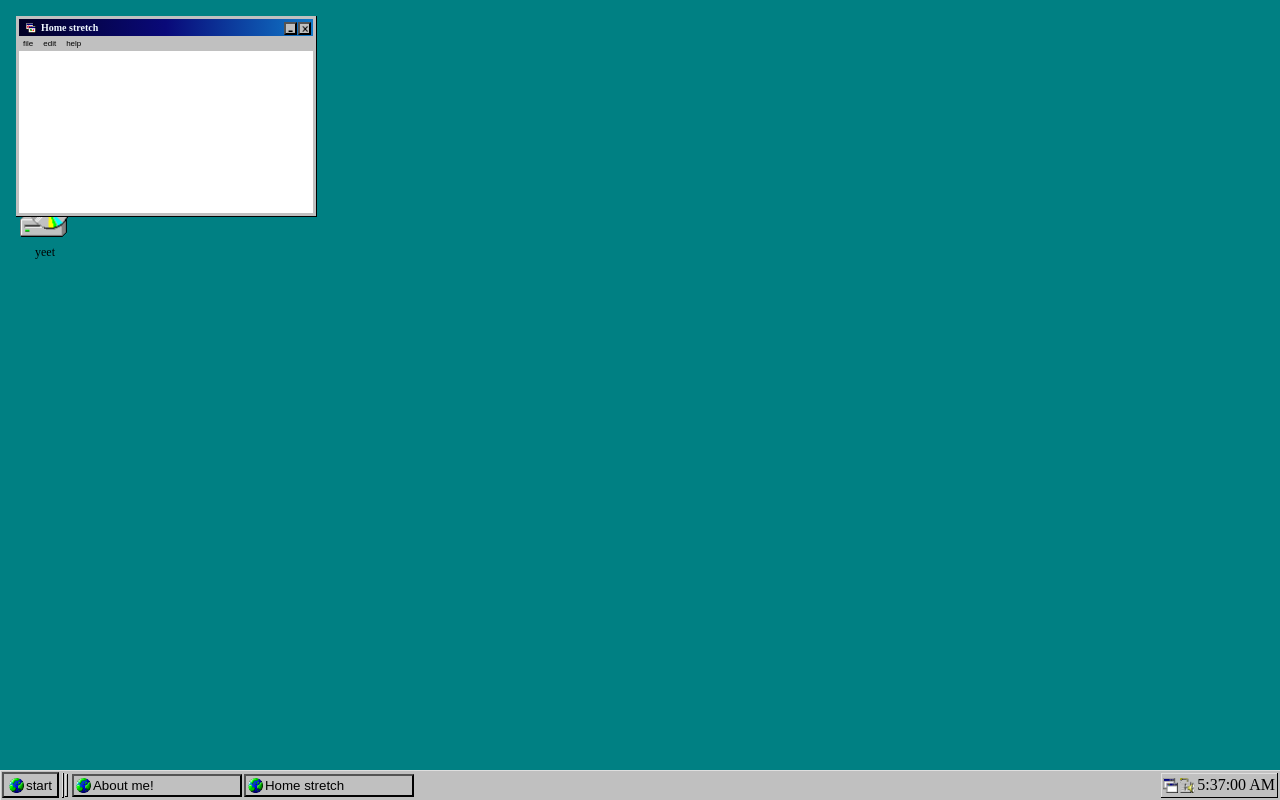
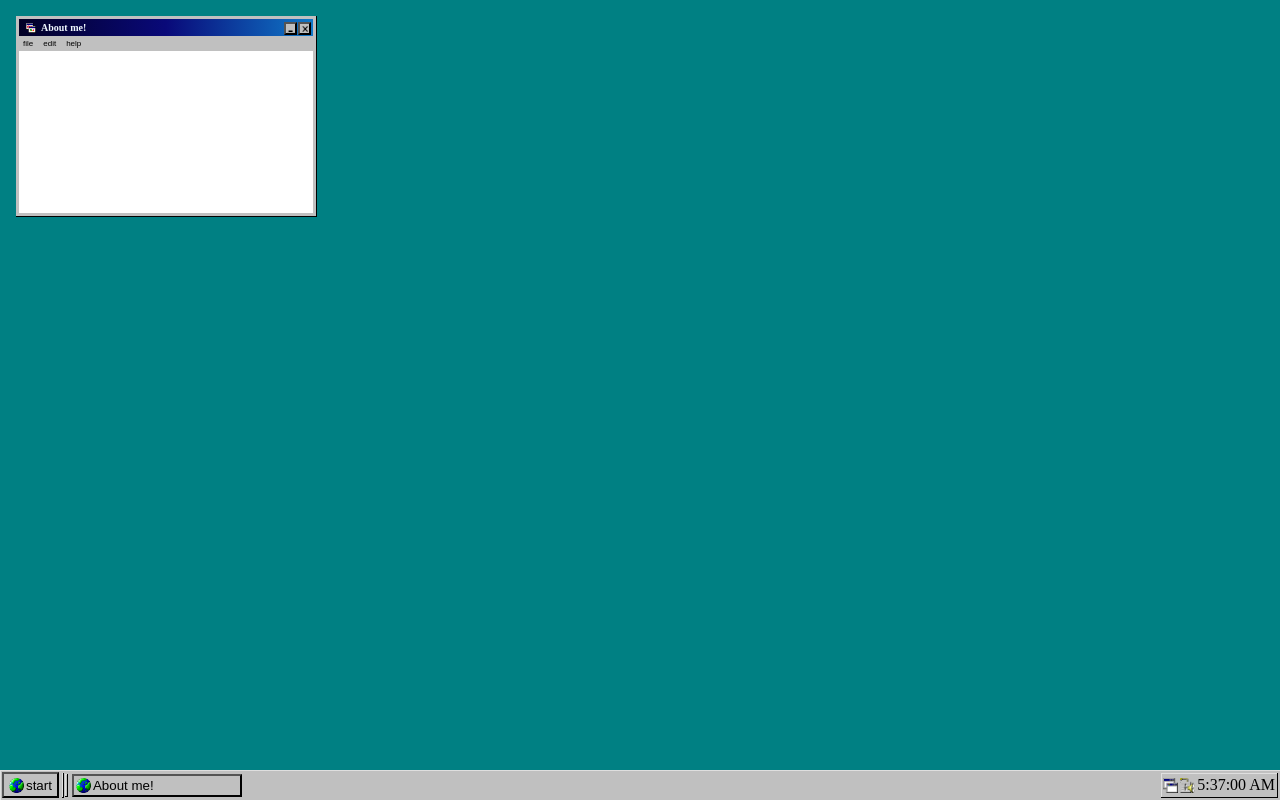
Before and after one commit to balbphegor/98-in-react, a React (Create React App) app: page / in a window 1280 px wide. Built offline with nearby package versions, Linux system fonts and the light colour scheme.

Commit message:
Icon clicks create panels
panel headers according to icon title

```diff
--- a/src/App.js
+++ b/src/App.js
@@ -5,26 +5,29 @@ import Taskbar from "./Taskbar";
 import TaskbarTab from "./TaskbarTab";
 import Icon from "./Icon";
 function App() {
+  // z-index counter
   const [foremostIndex, setForemostIndex] = useState(1);
+  /// panel index counter
+  const [distId, setDistId] = useState(1);
   const updateIndex = (id) => {
     setForemostIndex(foremostIndex + 1);
     document.getElementById(`panel-${id}`).style.zIndex = foremostIndex;
   };
-  const [contentArray, setContentArray] = useState([
-    [0, "About me!"],
-    [2, "Home stretch"],
-  ]);
+  const [contentArray, setContentArray] = useState([[0, "About me!"]]);
   const closePanel = (id) => {
     setContentArray(contentArray.filter((x) => x[0] !== id));
   };
   const showPanel = (id) => {
     document.getElementById(`panel-${id}`).style.display = "";
   };
+  const createPanel = (title) => {
+    setContentArray([...contentArray, [distId, title]]);
+    setDistId(distId + 1);
+  };
+  //createPanel={createPanel}
   return (
     <div className="App">
-      <Icon title={"yeet"} />
-      <Icon title={"yeet"} />
-      <Icon title={"yeet"} />
+      <Icon createPanel={createPanel} title={"yeet"} />
       <Taskbar>
         {contentArray.map((x) => (
           <TaskbarTab
--- a/src/Icon.js
+++ b/src/Icon.js
@@ -1,8 +1,8 @@
 import React from "react";
 
-const Icon = ({ title }) => {
+const Icon = ({ title, createPanel }) => {
   return (
-    <div className="icon">
+    <div onClick={(event) => createPanel(title)} className="icon">
       <a className="icon-anchor" href="/#">
         <img className="icon-img" src={require("./image.png")} alt="123" />
         <span className="icon-name">{title}</span>
--- a/src/Panel.js
+++ b/src/Panel.js
@@ -13,18 +13,21 @@ const Panel = ({ children, updateIndex, id, title, closePanel }) => {
   const refTopLeft = useRef(null);
   const refBottomRight = useRef(null);
   const refBottomLeft = useRef(null);
+
   const hidePanel = () => {
     document.getElementById(`panel-${id}`).style.display = "none";
   };
+
   useEffect(() => {
     // declarations
     const panel = ref.current;
     const styles = window.getComputedStyle(panel);
     let width = parseInt(styles.width, 10);
     let height = parseInt(styles.height, 10);
-    let y = 0;
-    let x = 0;
-    // header
+    let y = 100;
+    let x = 100;
+
+    // header drag
     const onMouseDownHeader = (event) => {
       x = event.clientX;
       y = event.clientY;
@@ -46,6 +49,7 @@ const Panel = ({ children, updateIndex, id, title, closePanel }) => {
       document.removeEventListener("mousemove", onMouseMoveHeader);
     };
 
+    // side handles
     // top handle
     const onMouseDownHandleTop = (event) => {
       y = event.clientY;
@@ -108,7 +112,6 @@ const Panel = ({ children, updateIndex, id, title, closePanel }) => {
     };
 
     //right
-
     const onMouseDownHandleRight = (event) => {
       x = event.clientX;
       document.addEventListener("mousemove", onMouseDragHandleRight);
@@ -127,8 +130,9 @@ const Panel = ({ children, updateIndex, id, title, closePanel }) => {
       document.removeEventListener("mousemove", onMouseDragHandleRight);
     };
 
+    // corner drags
+
     // top right
-
     const onMouseDownHandleTopRight = (event) => {
       x = event.clientX;
       y = event.clientY;
@@ -155,7 +159,6 @@ const Panel = ({ children, updateIndex, id, title, closePanel }) => {
     };
 
     // top left
-
     const onMouseDownHandleTopLeft = (event) => {
       x = event.clientX;
       y = event.clientY;
@@ -183,7 +186,6 @@ const Panel = ({ children, updateIndex, id, title, closePanel }) => {
     };
 
     // bottom right
-
     const onMouseDownHandleBottomRight = (event) => {
       x = event.clientX;
       y = event.clientY;
@@ -208,7 +210,6 @@ const Panel = ({ children, updateIndex, id, title, closePanel }) => {
     };
 
     // bottom left
-
     const onMouseDownHandleBottomLeft = (event) => {
       x = event.clientX;
       y = event.clientY;
@@ -278,7 +279,6 @@ const Panel = ({ children, updateIndex, id, title, closePanel }) => {
       );
     };
   }, []);
-  //<textarea className="content"></textarea>
   return (
     <div
       onMouseDown={(event) => updateIndex(id)}
```
